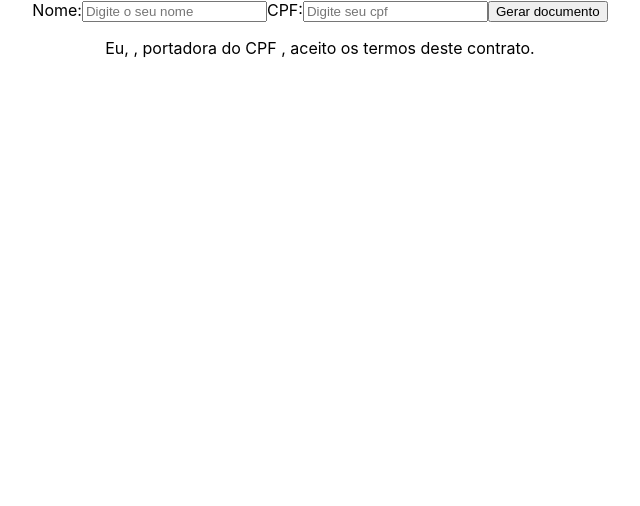
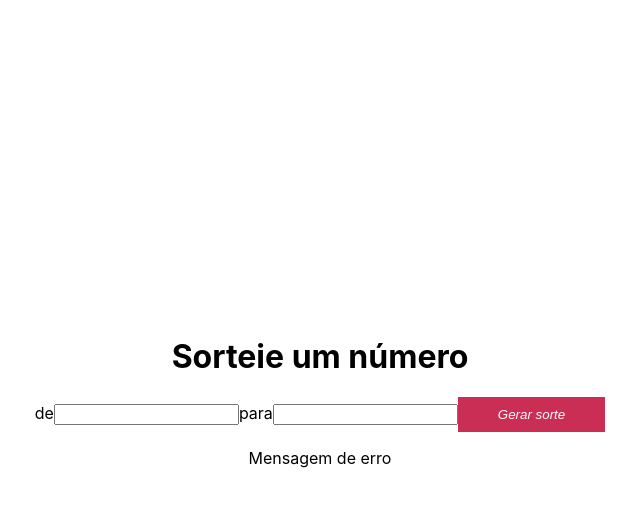
Before and after one commit to yogmel/lets-code-693, a React (Create React App) app: page / in a window 1280 px wide. Shown: the top 506 px of the page, without its empty margins (320-960 px from the left). Built offline with nearby package versions, Linux system fonts and the light colour scheme; the HTML template or start-up script is replaced by a standard one.

Commit message:
Aula 4 - React - Exercício de sorte e condicionais

```diff
--- a/src/App.css
+++ b/src/App.css
@@ -1,5 +1,10 @@
 .App {
   text-align: center;
+  display: flex;
+  flex-direction: column;
+  justify-content: center;
+  align-items: center;
+  height: 100vh;
 }
 
 .App-logo {
--- a/src/App.jsx
+++ b/src/App.jsx
@@ -1,12 +1,12 @@
 import "./App.css";
-import ExercicioDois from "./ExercicioDois/ExercicioDois";
+import ExercicioTres from "./ExercicioTres/ExercicioTres";
 
 // JSX: Javascript XML
 
 function App() {
   return (
     <div className="App">
-      <ExercicioDois />
+      <ExercicioTres />
     </div>
   );
 }
--- /dev/null
+++ b/src/ExercicioTres/ExercicioTres.jsx
@@ -0,0 +1,50 @@
+import { Button } from "./../components";
+import { useState } from "react";
+
+function ExercicioTres() {
+  const [min, setMin] = useState(null);
+  const [max, setMax] = useState(null);
+  const [numAleatorio, setNumAleatorio] = useState(null);
+
+  const atualizarMin = (evento) => {
+    setMin(parseInt(evento.target.value));
+  };
+
+  const atualizarMax = (evento) => {
+    setMax(parseInt(evento.target.value));
+  };
+
+  const gerarNumAleatorio = () => {
+    const num = Math.floor(Math.random() * (max + 1 - min)) + min;
+    setNumAleatorio(num);
+  };
+
+  return (
+    <>
+      <h1>Sorteie um número</h1>
+      <section>
+        <span>de</span>
+        <input type="number" name="min" onChange={atualizarMin} />
+        <span>para</span>
+        <input type="number" name="max" onChange={atualizarMax} />
+        <Button
+          type="primary"
+          texto="Gerar sorte"
+          onClick={gerarNumAleatorio}
+        />
+      </section>
+
+      {/* Mostrar a mensagem de erro somente quando o botão "Gerar sorte" for clicado e qualquer um dos inputs for vazio OU não for um número */}
+      <p className="erro">Mensagem de erro</p>
+
+      {numAleatorio && (
+        <>
+          <h2>O número sorteado é</h2>
+          <p>{numAleatorio}</p>
+        </>
+      )}
+    </>
+  );
+}
+
+export default ExercicioTres;
```
Also changed, not shown: src/components/Button.jsx (renamed from src/components/Button.js).
